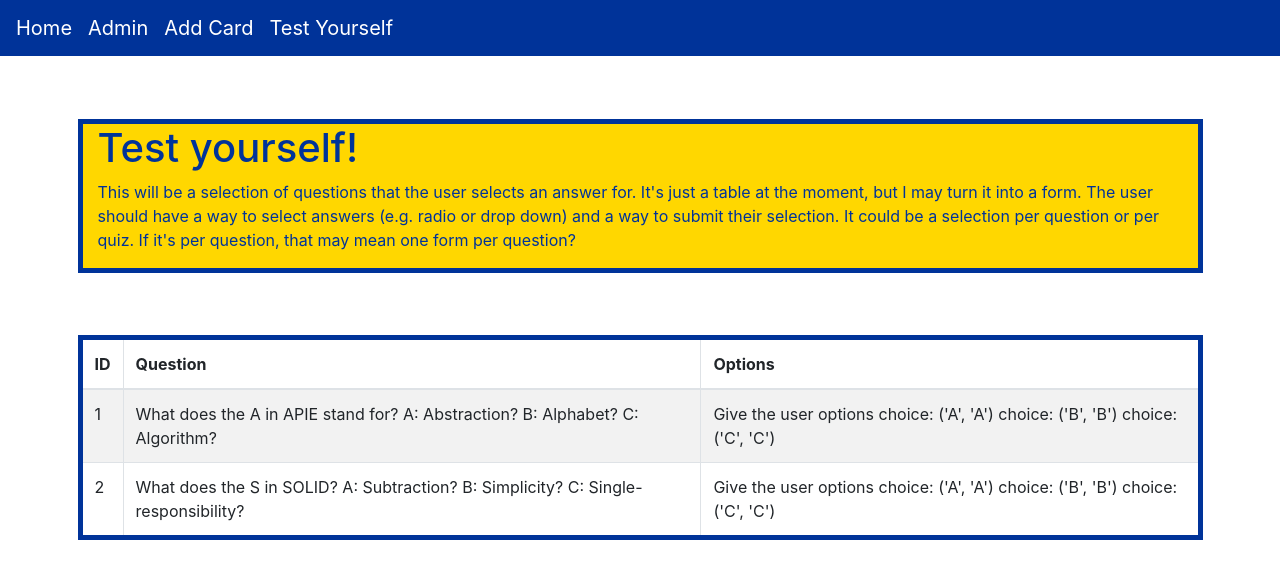
After one commit to chrishaining/django_quiz, a Django app: page /cards/test_yourself/ in a window 1280 px wide. The commit adds this page. Shown: the top 579 px of the page. Run offline with Django 3.2, Linux system fonts and the light colour scheme; the visitor is signed in with stand-in values (Sample User, id 1); data comes from the database, SQL or seed files in the repository; some libraries are stand-ins or nearby versions.

Commit message:
makes url field optional

```diff
--- a/quiz/cards/models.py
+++ b/quiz/cards/models.py
@@ -4,7 +4,7 @@ from django.db import models
 class Card(models.Model):
     question = models.CharField(max_length=255)
     answer = models.CharField(max_length=255)
-    url = models.URLField(max_length=250)
+    url = models.URLField(max_length=250, blank=True)
 
     def __str__(self):
         return self.question
@@ -12,6 +12,30 @@ class Card(models.Model):
 # use Python's property decorator to format the url so it can be used inside html tags
     @property
     def url_formatted(self):
-     return '<a href="%s"></a>' % self.url
+        return '<a href="%s"></a>' % self.url
 
     # could have a separate type of card for multiple choice
+
+class MultipleChoiceCard(models.Model):
+    question = models.CharField(max_length=255)
+
+    A = 'A'
+    B = 'B'
+    C = 'C'
+
+    CHOICES = [
+        (A, 'A'),
+        (B, 'B'),
+        (C, 'C')
+    ]
+
+    answer = models.CharField(max_length=6, choices=CHOICES)
+
+    url = models.URLField(max_length=250, blank=True)
+
+    def __str__(self):
+        return self.question
+
+    @property
+    def url_formatted(self):
+        return '<a href="%s"></a>' % self.url
--- a/quiz/cards/urls.py
+++ b/quiz/cards/urls.py
@@ -4,7 +4,7 @@ from . import views
 urlpatterns = [
     path('', views.index, name='index'),
     path('card/new/', views.card_new, name='card_new'),
+    path('test_yourself/', views.test_yourself, name='test_yourself'),
     path('card/<int:pk>/update/', views.CardUpdate.as_view(), name='card_update'),
     path('card/<int:pk>/delete/', views.CardDelete.as_view(), name='card_delete')
-
 ]
--- a/quiz/cards/views.py
+++ b/quiz/cards/views.py
@@ -24,6 +24,12 @@ def card_new(request):
         form = CardForm()
         return render(request, 'cards/card_form.html', {'form': form})
 
+@login_required
+def test_yourself(request):
+    multiple_choice_cards = MultipleChoiceCard.objects.all()
+    return render(request, "cards/test_yourself.html", locals())
+
+
 class CardUpdate(UpdateView):
     model = Card
     fields = ['question', 'answer', 'url']
--- a/quiz/quiz/urls.py
+++ b/quiz/quiz/urls.py
@@ -21,5 +21,5 @@ urlpatterns = [
     path('admin/', admin.site.urls),
     path('cards/', include('cards.urls')),
     path('accounts/login/', LoginView.as_view(), name='login'),
-    path('accounts/logout/', LogoutView.as_view(next_page='/cards'), name='logout')
+    path('accounts/logout/', LogoutView.as_view(next_page='/cards'), name='logout'),
 ]
--- a/quiz/seeds.json
+++ b/quiz/seeds.json
@@ -14,5 +14,23 @@
             "answer": "Abstraction, Polymorphism, Inheritance and Encapsulation. These are known as the four pillars of OOP.",
             "url": "https://www.linkedin.com/pulse/4-pillars-object-oriented-programming-pushkar-kumar/"
         }
+    },
+    {
+        "model": "cards.MultipleChoiceCard",
+        "fields": {
+            "question": "What does the A in APIE stand for? A: Abstraction? B: Alphabet? C: Algorithm?",
+            "answer": "A",
+            "url": "https://www.linkedin.com/pulse/4-pillars-object-oriented-programming-pushkar-kumar/"
+        }
+    },
+
+    {
+        "model": "cards.MultipleChoiceCard",
+        "fields": {
+            "question": "What does the S in SOLID? A: Subtraction? B: Simplicity? C: Single-responsibility?",
+            "answer": "C",
+            "url": "https://scotch.io/bar-talk/s-o-l-i-d-the-first-five-principles-of-object-oriented-design"
+        }
     }
+
 ]
--- a/quiz/static/css/style.css
+++ b/quiz/static/css/style.css
@@ -8,7 +8,7 @@ body {
 
 .col {
     border: solid 5px #003399;
-    background-color: #fffd700
+    background-color: #ffd700
 }
 
 .header {
@@ -58,6 +58,11 @@ a.hover {
     text-decoration: none;
 }
 
+button.save.btn.btn-default {
+    background-color: #003399;
+    color: white
+}
+
 /* no evidence this works yet */
 button.close {
     color: white
@@ -85,3 +90,14 @@ button.close.hover {
 .modal-footer {
     padding: 5%
 }
+
+form {
+    background-color: #ffd700;
+    border: solid 2px #003399;
+    padding: 10px;
+    margin: 10px;
+}
+
+input {
+    width: 100%;
+}
--- a/quiz/templates/base.html
+++ b/quiz/templates/base.html
@@ -27,7 +27,7 @@
                     <li class="nav"><a class="navbar-brand" href="/admin">Admin</a></li>
                     {% if user.is_authenticated %}
                     <li class="nav"><a class="navbar-brand " href="{% url 'card_new' %}">Add Card</a></li>
-                    <li class="nav"><a class="navbar-brand" href="{% url 'logout' %}">Log out</a></li>
+                    <li class="nav"><a class="navbar-brand" href="{% url 'test_yourself' %}">Test Yourself</a></li>
                     {% else %}
                     <li class="nav"><a class="navbar-brand" href="{% url 'login' %}">Log in</a></li>
                     {% endif %}
--- a/quiz/templates/cards/card_form.html
+++ b/quiz/templates/cards/card_form.html
@@ -1,7 +1,7 @@
 {% extends 'base.html' %}
 
 {% block content %}
-<div class="card">
+<div class="container-fluid">
   <h2>New Card</h2>
   <form method="POST" class="cards-form">
     {% csrf_token %}
--- /dev/null
+++ b/quiz/templates/cards/test_yourself.html
@@ -0,0 +1,40 @@
+{% extends "base.html" %}
+
+{% block content %}
+
+<div class="container-fluid">
+	<div class="row">
+		<div class="col">
+            <h1>Test yourself!</h1>
+            <p>This will be a selection of questions that the user selects an answer for. It's just a table at the moment, but I may turn it into a form. The user should have a way to select answers (e.g. radio or drop down) and a way to submit their selection. It could be a selection per question or per quiz. If it's per question, that may mean one form per question?
+                <a href="https://stackoverflow.com/questions/47867760/django-quiz-app-model-for-multiple-choice-questions"></a>
+            </p>
+		</div>
+	</div>
+	<div class="row">
+		<table class="table table-striped table-bordered">
+			<thead>
+				<th>ID</th>
+				<th>Question</th>
+				<th>Options</th>
+			</thead>
+
+			<tbody>
+				{% for card in multiple_choice_cards %}
+				<tr>
+					<td>{{card.id}}</td>
+					<td>{{card.question}}</td>
+					<td>Give the user options
+                        {% for choice in card.CHOICES %}
+                        choice: {{choice}}
+                        {% endfor %}
+
+
+                    </td>
+				</tr>
+				{% endfor %}
+			</tbody>
+		</table>
+	</div>
+</div>
+{% endblock %}
```
Also changed, not shown: quiz/cards/forms.py (+8 -1 lines), quiz/cards/tests.py (+19 -0 lines), quiz/cards/migrations/0004_multiplechoicecard.py (added). Lines whose indentation alone changed are shown as unchanged.
